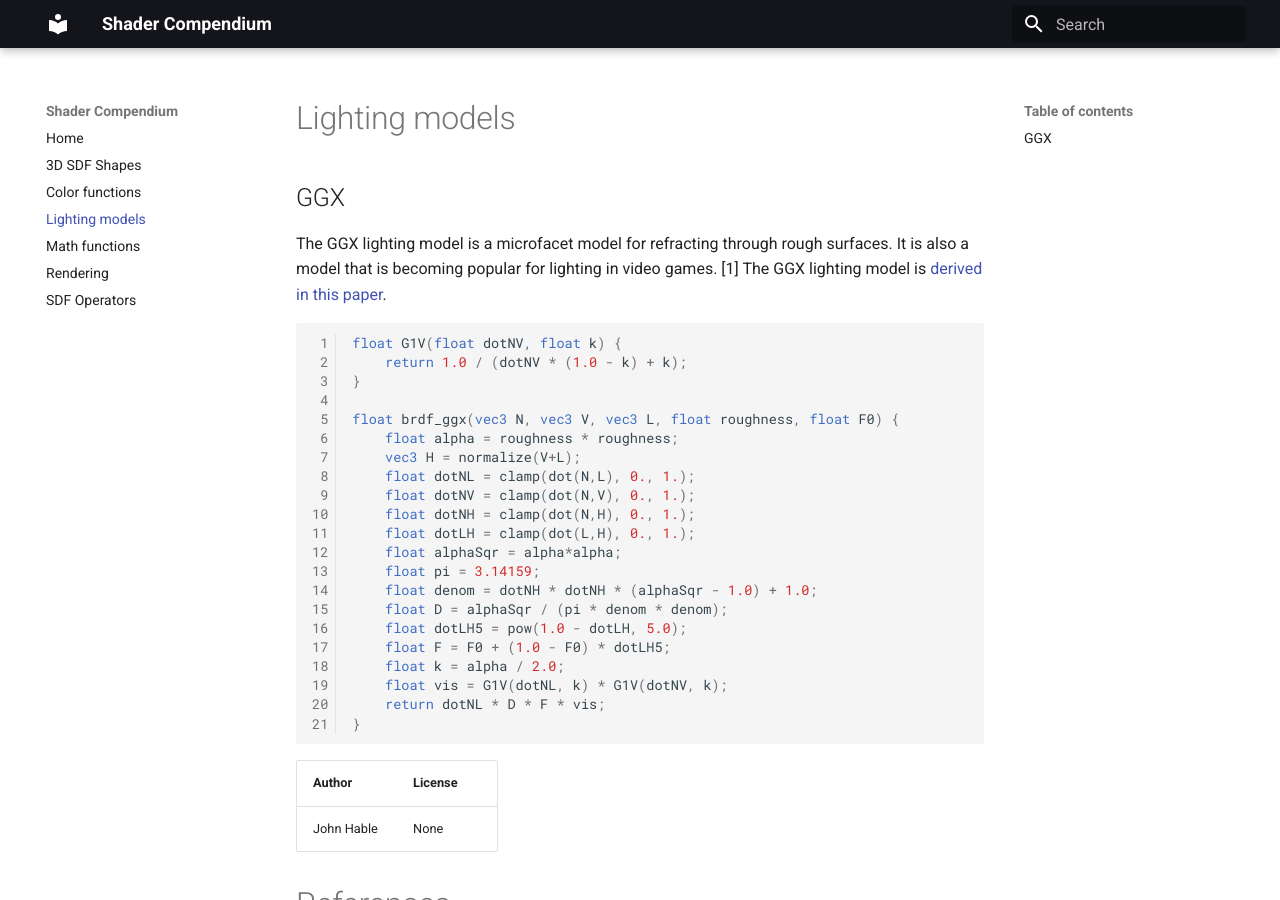
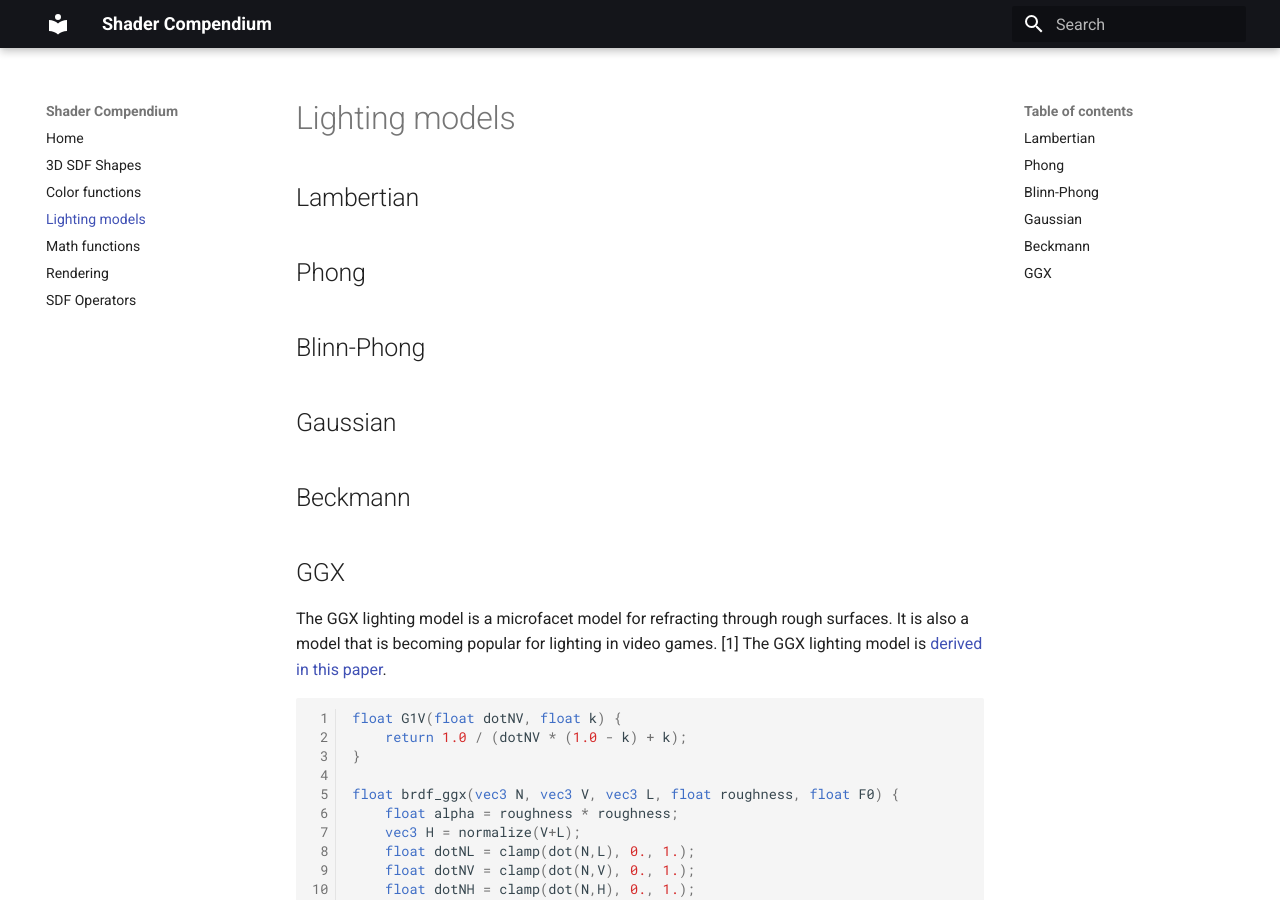
Before and after one commit to darkeclipz/shader-compendium, an MkDocs documentation site: the page built from docs/lighting.md, in a window 1280 px wide and 900 px high. Built offline with MkDocs 1.6.1 and Material for MkDocs 9.7.7, drawn with Linux system fonts in a browser that asks for light colours.

Commit message:
lighting models

```diff
--- a/docs/lighting.md
+++ b/docs/lighting.md
@@ -1,4 +1,14 @@
 # Lighting models
+
+## Lambertian
+
+## Phong
+
+## Blinn-Phong
+
+## Gaussian
+
+## Beckmann
 
 ## GGX
 
```
